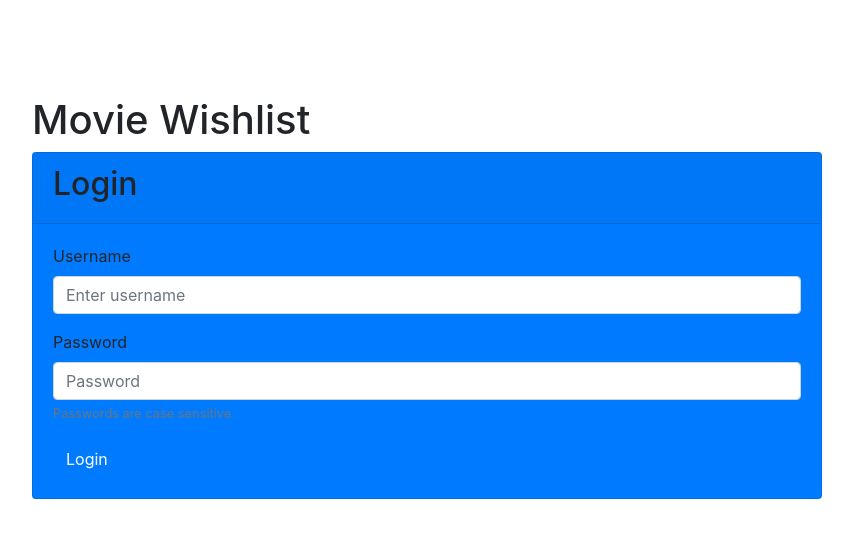
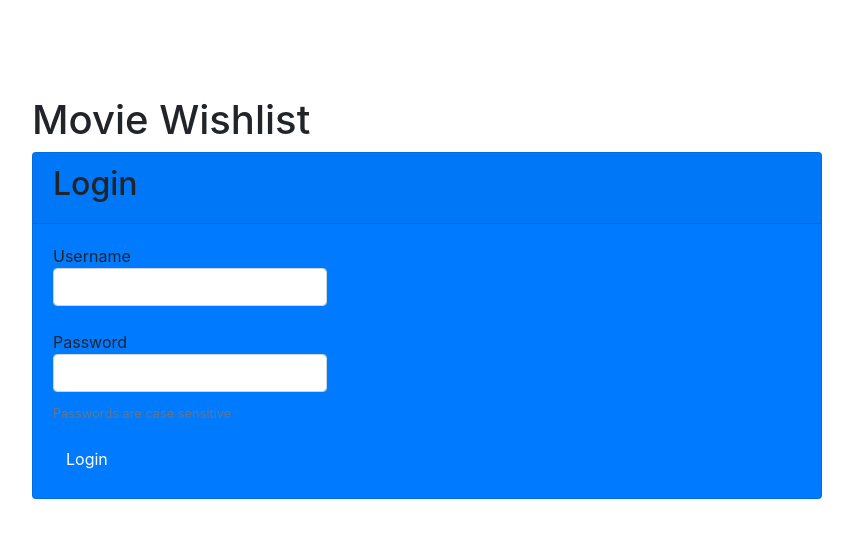
Before and after one commit to erin-doyle/reactathon-a11y-workshop, a React (Create React App) app: page /login in a window 1280 px wide. Shown: the top 538 px of the page, without its empty margins (16-869 px from the left). Built offline with nearby package versions, Linux system fonts and the light colour scheme; what react-a11y would draw is missing.

Commit message:
Fixed the labeling of the login form input fields and added an aria-describbedby for the Password field

```diff
--- a/src/login/Login.js
+++ b/src/login/Login.js
@@ -19,13 +19,26 @@ const Login = ({ history }) => {
                             </div>
                             <div className="card-body">
                                 <div className="form-group">
-                                    <label>Username</label>
-                                    <input type="text" name="username" className="form-control" placeholder="Enter username" />
+                                    <label htmlFor="username">Username
+                                        <input
+                                            id="username"
+                                            type="text"
+                                            name="username"
+                                            className="form-control"
+                                        />
+                                    </label>
                                 </div>
                                 <div className="form-group">
-                                    <label>Password</label>
-                                    <input type="password" name="password" className="form-control" placeholder="Password" />
-                                    <small className="form-text text-muted">Passwords are case sensitive</small>
+                                    <label htmlFor="password">Password
+                                        <input
+                                            id="password"
+                                            type="password"
+                                            name="password"
+                                            className="form-control"
+                                            aria-describedby="passwordDesc"
+                                        />
+                                    </label>
+                                    <small id="passwordDesc" className="form-text text-muted">Passwords are case sensitive</small>
                                 </div>
                                 <button type="button" className="btn btn-primary" onClick={goToWishlist}>Login</button>
                             </div>
```
